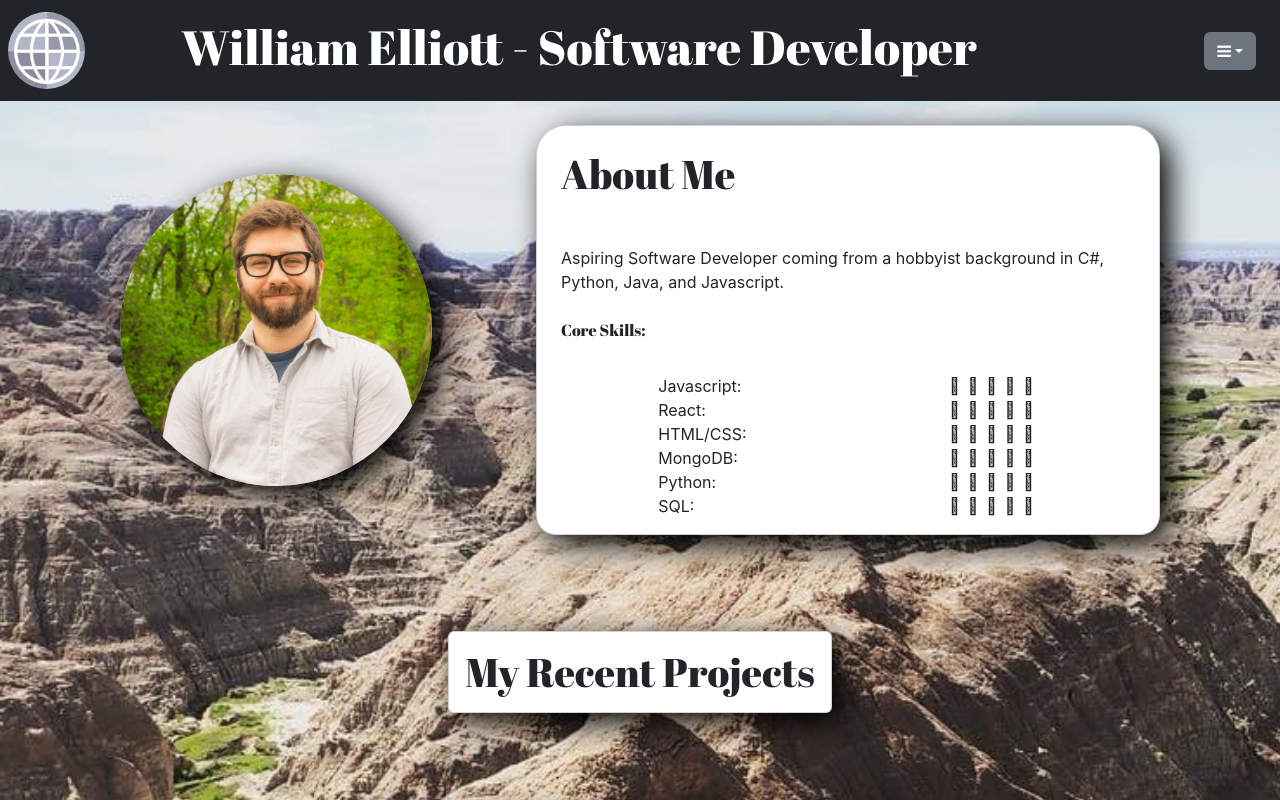
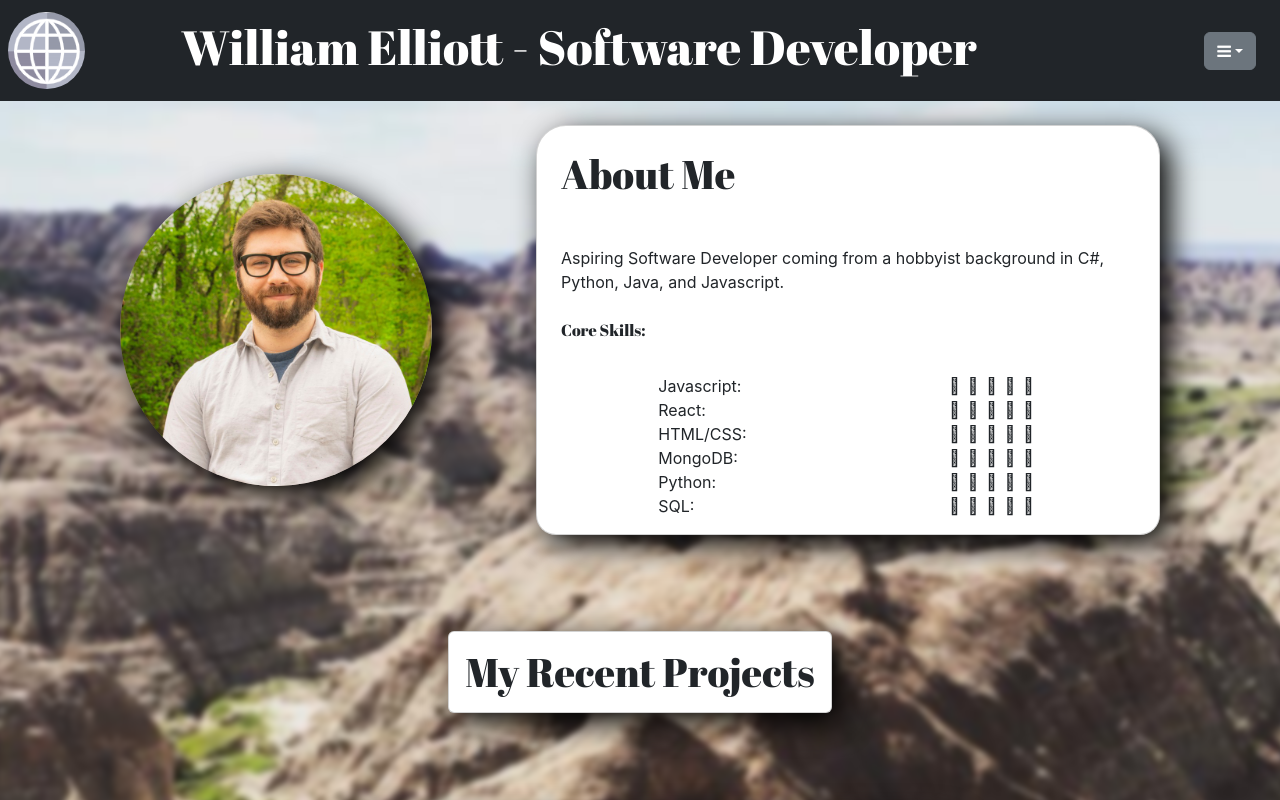
Before and after one commit to wjtelliott/reimagined-train, a React (Create React App) app: page / in a window 1280 px wide. Shown: the top 800 px of the page. Built offline with nearby package versions, Linux system fonts and the light colour scheme.

Commit message:
Changed background to blur filter

```diff
--- a/src/App.css
+++ b/src/App.css
@@ -24,6 +24,7 @@ body {
     width: 130vw;
     height: auto;
     z-index: -999;
+    filter: blur(3px);
 }
 
 /* mobile */
```
